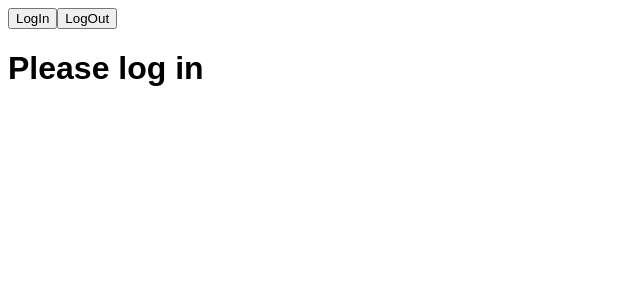
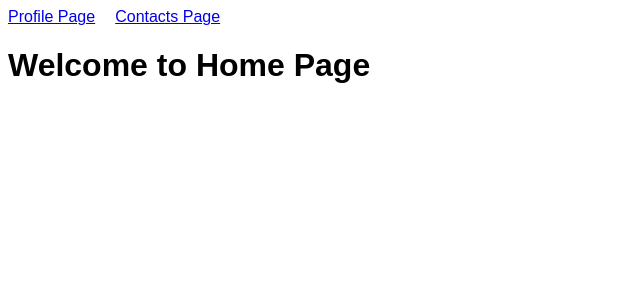
Before and after one commit to YauhenKavalchuk/react-videocast, a React (Create React App) app: page / in a window 1280 px wide. Shown: the top 300 px of the page, without its empty margins (0-640 px from the left). Built offline with nearby package versions, Linux system fonts and the light colour scheme.

Commit message:
Podcast 01: Lazy (start code)

```diff
--- a/src/App.js
+++ b/src/App.js
@@ -1,33 +1,24 @@
-import React, { Component, Fragment } from 'react';
+import React, { Fragment, Component } from 'react';
+import { BrowserRouter, Route, NavLink } from 'react-router-dom';
 
-import Login from './components/Login';
-import Profile from './components/Profile';
+import Home from './components/home';
+import Profile from './components/profile';
+import Contacts from './components/contacts';
 
 class App extends Component {
-  state = {
-    isAuth: false,
-  };
-
-  onLogOut = () => {
-    this.setState({
-      isAuth: false,
-    });
-  }
-
-  onLogIn = () => {
-    this.setState({
-      isAuth: true,
-    });
-  }
-
   render() {
-    const { isAuth } = this.state;
-
     return (
-      <Fragment>
-        <Login isAuth={isAuth} onLogIn={this.onLogIn} onLogOut={this.onLogOut} />
-        <Profile isAuth={isAuth} />
-      </Fragment>
+      <BrowserRouter>
+        <Fragment>
+          <nav>
+            <NavLink style={{marginRight: '20px'}} to="/profile">Profile Page</NavLink>
+            <NavLink to="/contacts">Contacts Page</NavLink>
+          </nav>
+          <Route path="/" exact component={Home} />
+          <Route path="/profile" component={Profile} />
+          <Route path="/contacts" component={Contacts} />
+        </Fragment>
+      </BrowserRouter>
     );
   }
 }
--- a/src/components/Login.js
+++ /dev/null
@@ -1,13 +0,0 @@
-import React, { Fragment } from 'react';
-
-const Login = ({ onLogIn, onLogOut, isAuth }) => {
-  console.log(isAuth);
-  return (
-    <Fragment>
-      <button onClick={onLogIn}>LogIn</button>
-      <button onClick={onLogOut}>LogOut</button>
-    </Fragment>
-  );
-}
-
-export default React.memo(Login);
--- a/src/components/Profile.js
+++ /dev/null
@@ -1,7 +0,0 @@
-import React from 'react';
-
-const Profile = ({ isAuth }) => (
-  <h1>{!isAuth ? 'Please log in' : 'You are logged in'}</h1>
-);
-
-export default Profile;
--- /dev/null
+++ b/src/components/contacts.jsx
@@ -0,0 +1,7 @@
+import React from 'react';
+
+const Contacts = () => (
+  <h1>Contacts Page</h1>
+);
+
+export default Contacts;
--- /dev/null
+++ b/src/components/home.jsx
@@ -0,0 +1,7 @@
+import React from 'react';
+
+const Home = () => (
+  <h1>Welcome to Home Page</h1>
+);
+
+export default Home;
--- /dev/null
+++ b/src/components/profile.jsx
@@ -0,0 +1,7 @@
+import React from 'react';
+
+const Profile = () => (
+  <h1>Profile Page</h1>
+);
+
+export default Profile;
```
